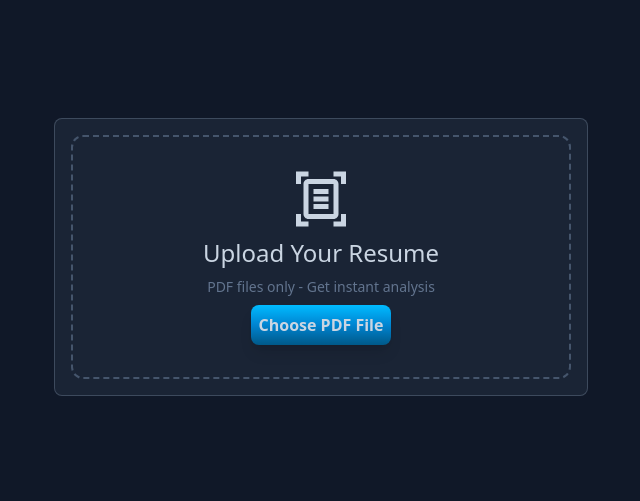
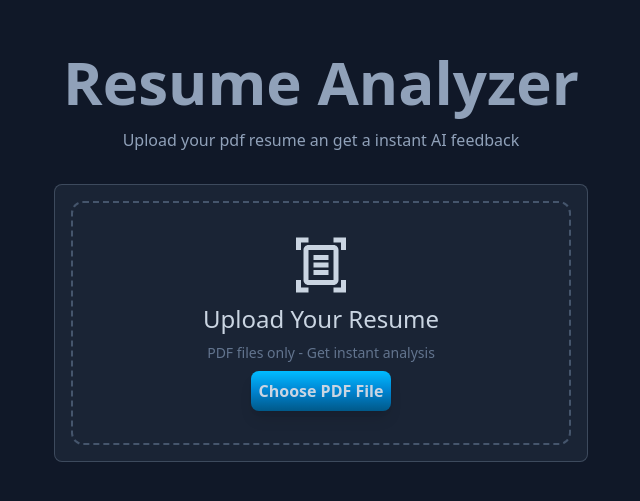
Before and after one commit to thecoderbutcher/resume.analyzer, a React (Vite) app: page / in a window 1280 px wide. Shown: the part 143-644 px from the top of the page, without its empty margins (319-959 px from the left). Built offline with nearby package versions, Linux system fonts and the light colour scheme.

Commit message:
add title section

```diff
--- a/index.html
+++ b/index.html
@@ -4,7 +4,7 @@
     <meta charset="UTF-8" />
     <link rel="icon" type="image/svg+xml" href="/icons.png" />
     <meta name="viewport" content="width=device-width, initial-scale=1.0" />
-    <title>Resume Analizer</title>
+    <title>Resume Analyzer</title>
   </head>
   <body>
     <div id="root"></div>
--- a/src/App.jsx
+++ b/src/App.jsx
@@ -1,9 +1,11 @@
+import Title from "./components/Title"
 import UploadReseume from "./components/UploadReseume"
 
 function App() {
 
   return (
     <main className="flex flex-col w-screen h-screen bg-gray-900 items-center justify-center text-slate-400">
+      <Title/>
       <UploadReseume />
     </main>
   )
--- /dev/null
+++ b/src/components/Title.jsx
@@ -0,0 +1,12 @@
+const Title = () => {
+  return (
+    <div className="flex flex-col gap-4 mb-8 items-center justify-center">
+      <h1 className="text-6xl font-semibold">Resume Analyzer</h1>
+      <p className="font-light">
+        Upload your pdf resume an get a instant AI feedback
+      </p>
+    </div>
+  );
+};
+
+export default Title;
```
